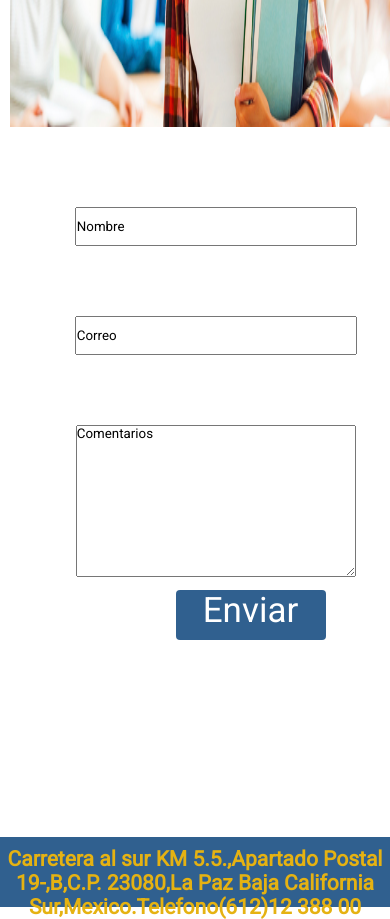
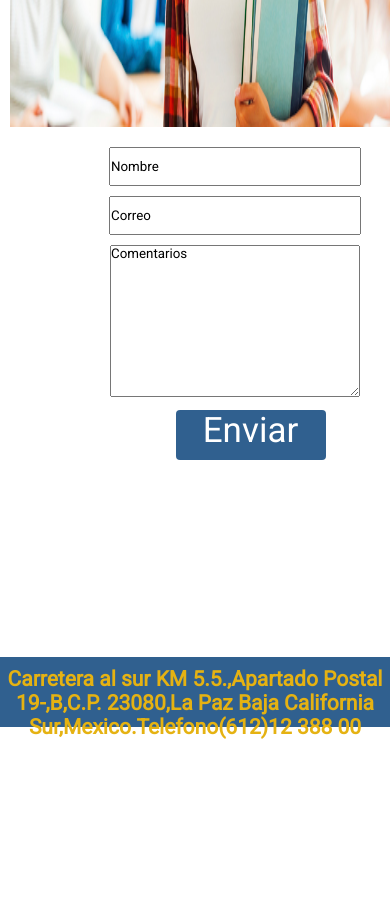
Before and after one commit to ageraldo18/paguabcs, a plain HTML site: page index.html in a window 390 px wide. Shown: the part 3540-4459 px from the top of the page. After the commit the page ends 4279 px from the top, so only its background shows below. Drawn offline with Linux system fonts and the light colour scheme.

Commit message:
adding files

```diff
--- a/index.html
+++ b/index.html
@@ -63,7 +63,7 @@
 	</div>
 	<div class="div-izquierda">
 		<div class="cuadro-text">
-		<input class="tam-text" type="text" maxlength="100" value="Nombre" name="nombre">
+		<input class="tam-text" type="text" maxlength="100" value="Nombre" name="Nombre">
 		</div>
 		<div class="cuadro-text">
 		<input class="tam-text" type="text" maxlength="100" value="Correo" name="Correo">
--- a/style.css
+++ b/style.css
@@ -26,7 +26,7 @@ footer{
 	display: inline-block;
     float: left;
 	width: 100%;
-    margin-top: 170px;
+    margin-top: 50px;
 	height:70px;
 }
 
@@ -66,18 +66,31 @@ h3{
 	height:20px;
 	padding-top: 30px;
 }
-.div-dere{
+body .div-dere{
 	text-align: right;
 	width: 50%;
 	height: 500px;
 	align-content: center;
 	float: left;
 }
-.div-izquierda{
-	float: right;
+
+body .div-dere img{
+    width: 700px;
+    height: 400px;
+}
+
+body .div-izquierda{
+    margin-top: 120px;
+    float: left;
 	width: 50%;
 	height: 500px;
 }
+
+body .div-izquierda div{
+    margin-left:80px;
+    margin-bottom: 10px;
+}
+
 .div-conta{
 	width: 100%;
 	height: 50px;
@@ -118,7 +131,7 @@ body header .div-info li a{
 .oferta{
 	text-align: center;
 	margin-top: 20px;
-	color: blue;
+	color: black;
 	font-size: 20px;
 	margin-bottom: 30px;
 }
@@ -142,10 +155,6 @@ body header .div-info li a{
 }
 .line-h2{
 	color: green;
-}
-.cuadro-text{
-	margin-top: 70px;
-	margin-left: 3em;
 }
 .btn{
 	background-color: #30608F;
@@ -237,6 +246,7 @@ body header .div-info li a{
     }
 
     body .div-izquierda{
+        margin-top: 10px;
         width: 100%;
         float: left;
     }
@@ -271,7 +281,7 @@ body header .div-info li a{
 
     body footer{
         float: left;
-        margin-top: 200px;
+        margin-top: 10px;
     }
 
 }
```
